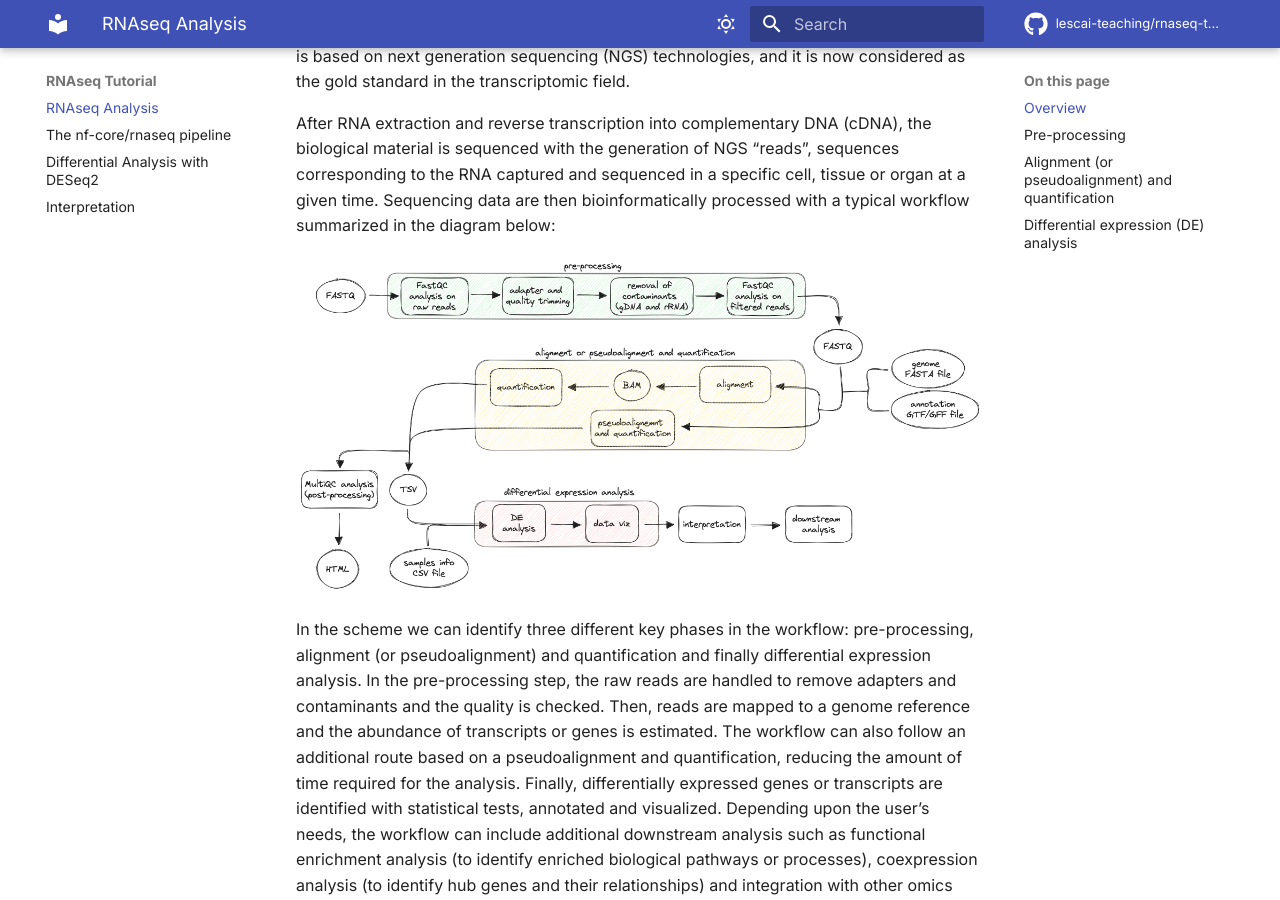
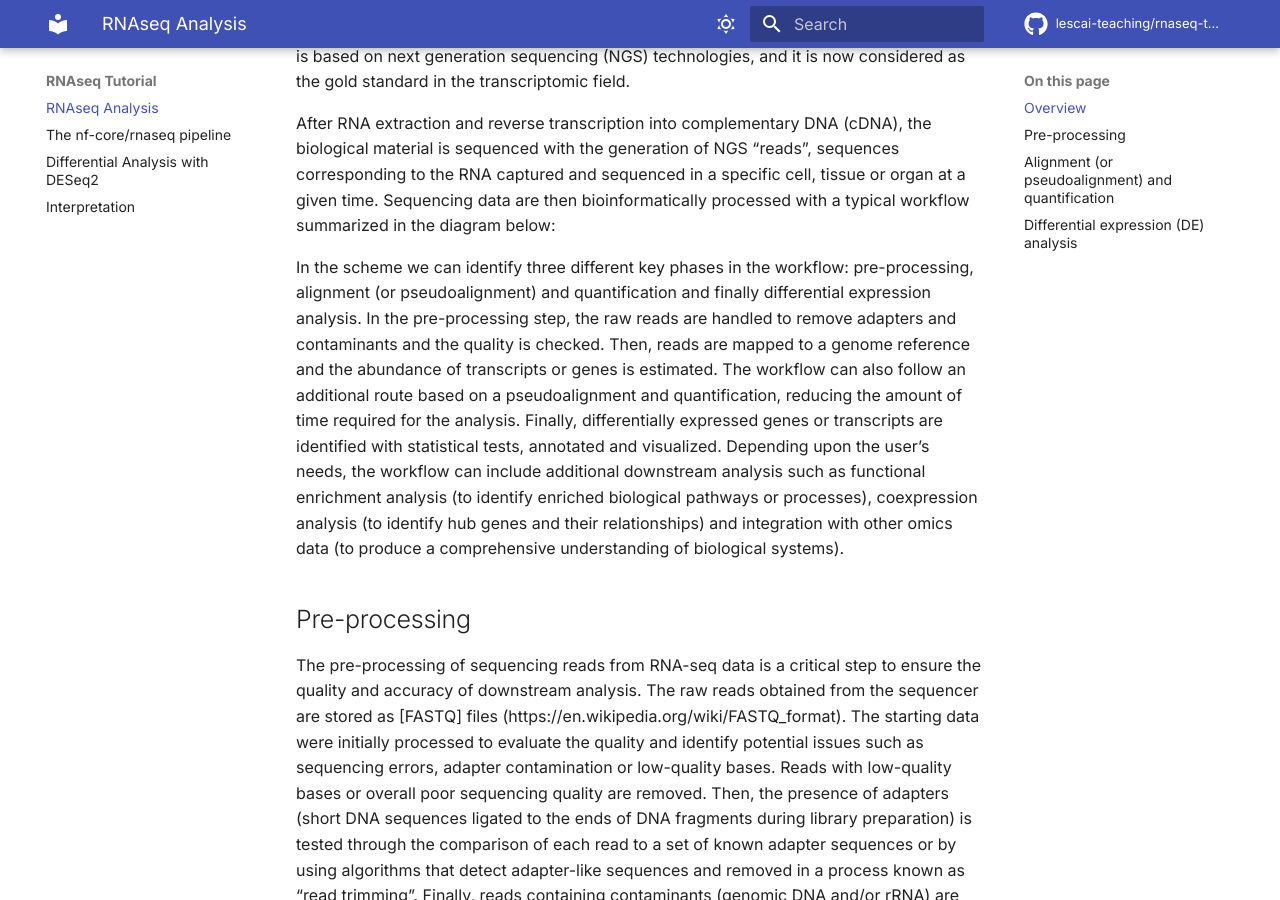
Before and after one commit to santorsola-teaching/nf-core-gitpod-run, an MkDocs documentation site: the page built from docs/theory.md, in a window 1280 px wide and 900 px high, scrolled down 403 px. Built offline with MkDocs 1.6.1 and Material for MkDocs 9.7.7, drawn with Linux system fonts in a browser that asks for light colours; comment, search, counter and statistics services are not loaded.

Commit message:
correct config

```diff
--- a/docs/theory.md
+++ b/docs/theory.md
@@ -7,8 +7,6 @@ Before we dive into the nf-core pipeline used for the analysis of RNA-sequencing
 Given the central role of the RNA in a variety of cellular and molecular functions, nowadays, RNA-seq became one of the most powerful and important approaches to measure the presence and the levels of RNA species in biological samples. The technique is based on next generation sequencing (NGS) technologies, and it is now considered as the gold standard in the transcriptomic field.
 
 After RNA extraction and reverse transcription into complementary DNA (cDNA), the biological material is sequenced with the generation of NGS “reads”, sequences corresponding to the RNA captured and sequenced in a specific cell, tissue or organ at a given time. Sequencing data are then bioinformatically processed with a typical workflow summarized in the diagram below:
-
-![overview](./img/RNA_seq_scheme_tutorial.png)
 
 In the scheme we can identify three different key phases in the workflow: pre-processing, alignment (or pseudoalignment) and quantification and finally differential expression analysis. In the pre-processing step, the raw reads are handled to remove adapters and contaminants and the quality is checked. Then, reads are mapped to a genome reference and the abundance of transcripts or genes is estimated. The workflow can also follow an additional route based on a pseudoalignment and quantification, reducing the amount of time required for the analysis. Finally, differentially expressed genes or transcripts are identified with statistical tests, annotated and visualized. Depending upon the user’s needs, the workflow can include additional downstream analysis such as functional enrichment analysis (to identify enriched biological pathways or processes), coexpression analysis (to identify hub genes and their relationships) and integration with other omics data (to produce a comprehensive understanding of biological systems).
 
```
Also changed, not shown: 1 other file.
